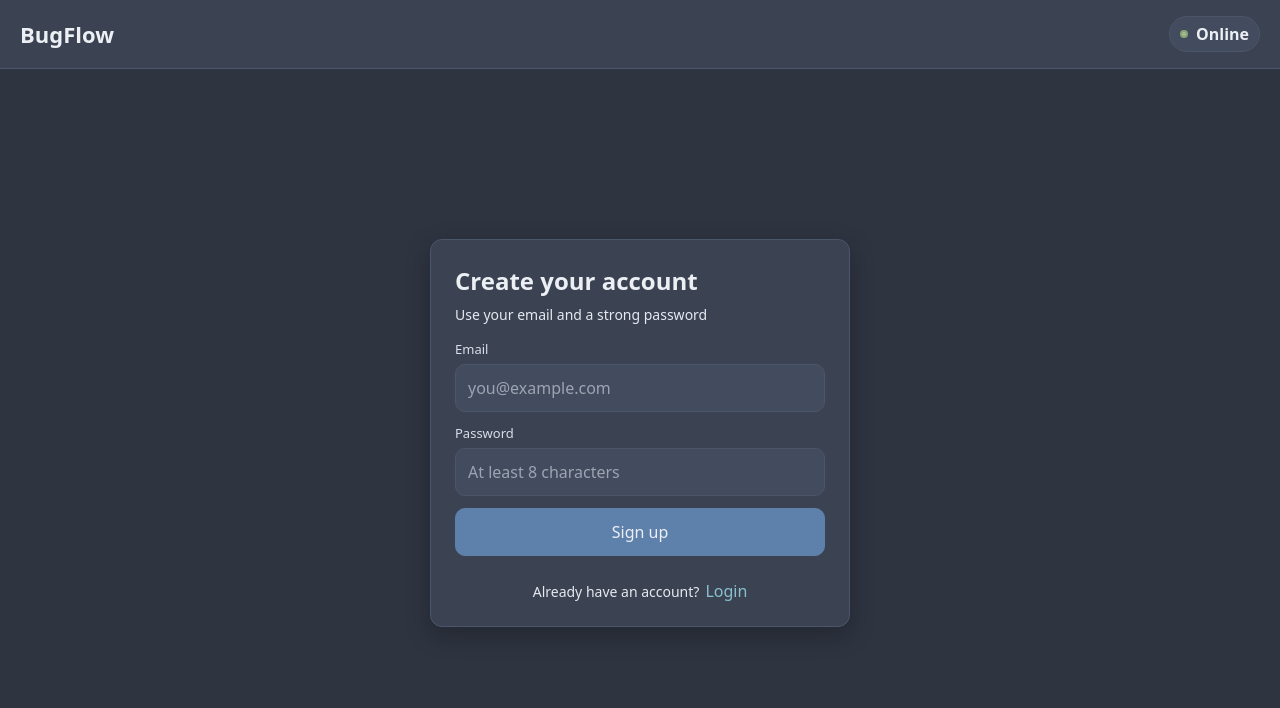
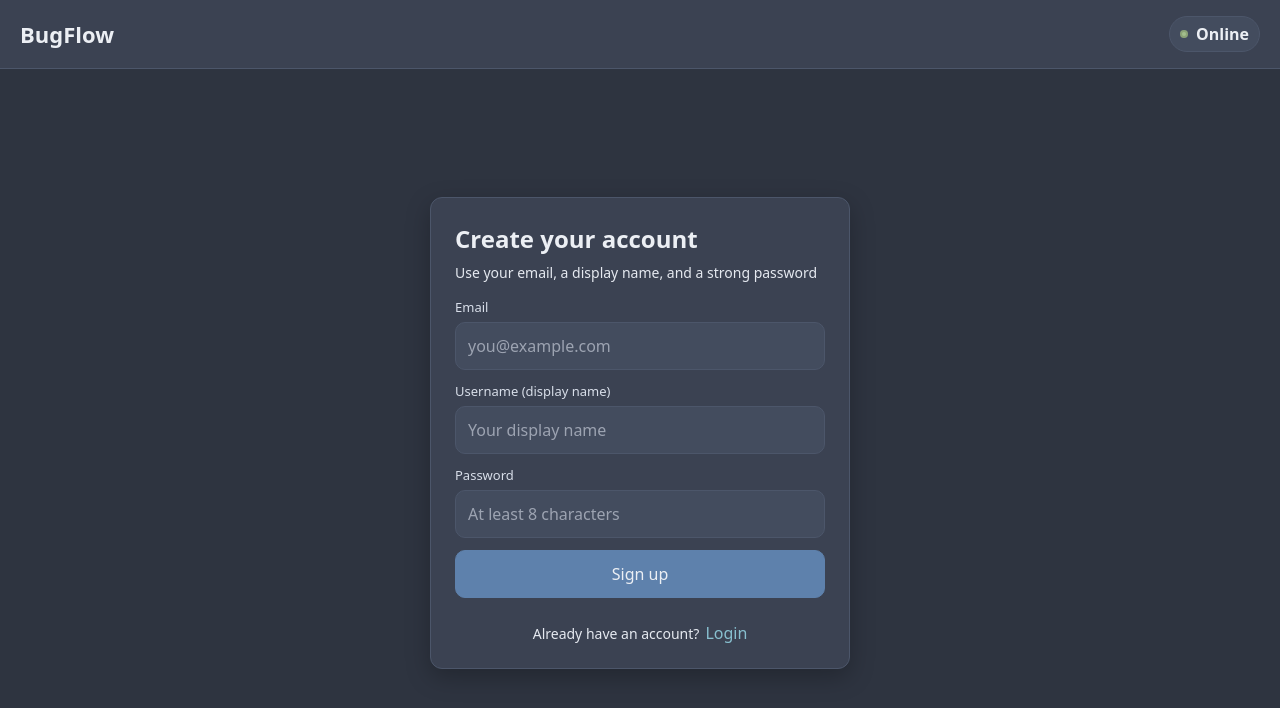
Before and after one commit to abijith-2002/bugflow-frontend, a React (Create React App) app in the folder WebFrontend/: page /signup in a window 1280 px wide. Shown: the top 708 px of the page. Built offline with nearby package versions, Linux system fonts and the light colour scheme; the HTML template or start-up script is replaced by a standard one; a web font is replaced by a local one.

Commit message:
CheckPoint - cg2c9e7a25

```diff
--- a/WebFrontend/src/pages/SignUpPage.js
+++ b/WebFrontend/src/pages/SignUpPage.js
@@ -6,6 +6,7 @@ import { apiPost } from '../api';
 export default function SignUpPage() {
   /** Sign-up screen posting to /auth/signup. On success, shows success message then redirects to login. */
   const [email, setEmail] = useState('');
+  const [username, setUsername] = useState(''); // display name
   const [password, setPassword] = useState('');
   const [loading, setLoading] = useState(false);
   const [error, setError] = useState('');
@@ -27,13 +28,20 @@ export default function SignUpPage() {
     e.preventDefault();
     setError('');
     setResult(null);
-    if (!email || !password) {
-      setError('Please provide both email and password.');
+
+    // Basic validation for presence and minimal username length
+    if (!email || !password || !username) {
+      setError('Please provide email, username and password.');
       return;
     }
+    if (username.trim().length < 2) {
+      setError('Username must be at least 2 characters.');
+      return;
+    }
+
     setLoading(true);
     try {
-      const payload = { email, password };
+      const payload = { email, password, username };
       await apiPost('/auth/signup', payload);
       // Regardless of backend message/fields, enforce the new UX requirements:
       setResult({ _success: true, message: 'User registered successfully' });
@@ -47,7 +55,7 @@ export default function SignUpPage() {
   return (
     <div>
       <h2>Create your account</h2>
-      <p className="subtitle">Use your email and a strong password</p>
+      <p className="subtitle">Use your email, a display name, and a strong password</p>
 
       {error ? <div className="error">{error}</div> : null}
       {result && result._success ? (
@@ -67,6 +75,21 @@ export default function SignUpPage() {
             onChange={(e) => setEmail(e.target.value)}
             autoComplete="email"
             required
+          />
+        </div>
+        <div>
+          <label className="label" htmlFor="username">Username (display name)</label>
+          <input
+            id="username"
+            className="input"
+            type="text"
+            placeholder="Your display name"
+            value={username}
+            onChange={(e) => setUsername(e.target.value)}
+            autoComplete="nickname"
+            required
+            minLength={2}
+            maxLength={60}
           />
         </div>
         <div>
```
Also changed, not shown: 2 other files (tests, documents, lock files or other folders).
